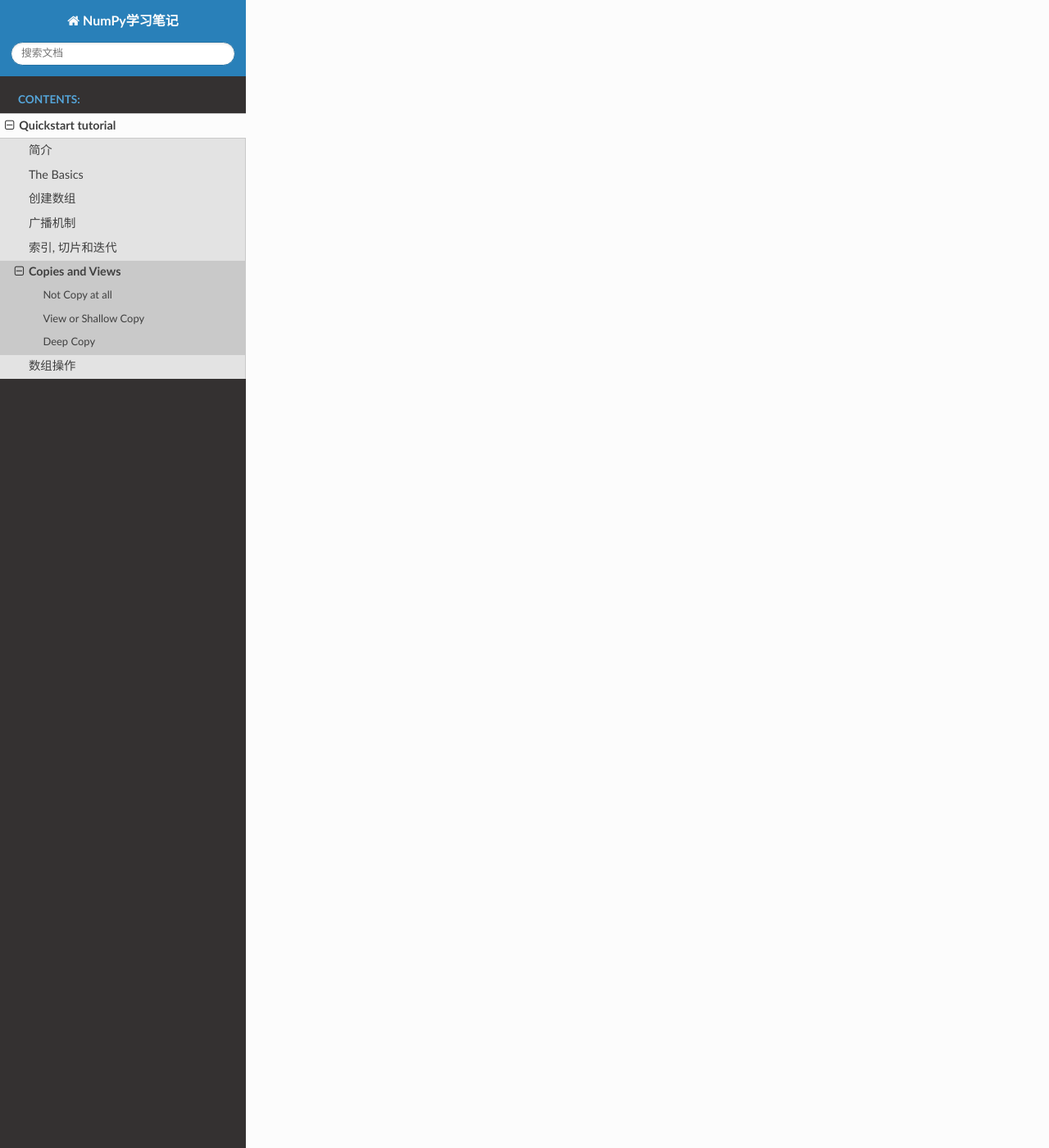
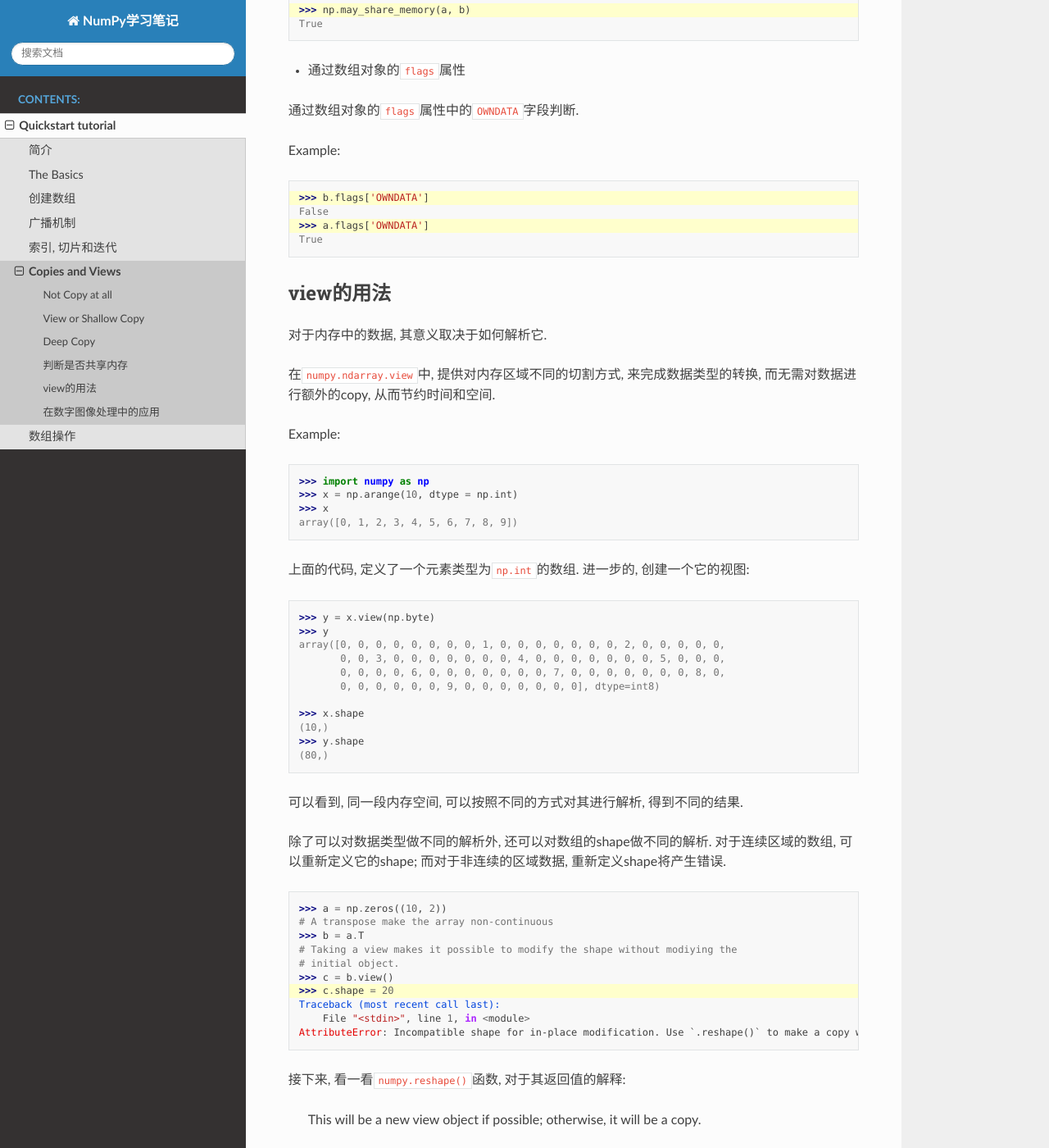
Before and after one commit to My-LearningNotes/NumPy, a Sphinx documentation site: the page built from source/tutorial/copies_and_views.rst, in a window 1280 px wide and 1400 px high, scrolled down 3856 px. Shown: the whole window at 82% size. Built offline with Sphinx 7.4.7 and the Read the Docs theme 2.0.0, drawn with Linux system fonts in a browser that asks for light colours; some of the changed text lies outside the part shown.

Commit message:
更新关于副本和视图的笔记

```diff
--- a/source/tutorial/copies_and_views.rst
+++ b/source/tutorial/copies_and_views.rst
@@ -134,6 +134,7 @@ View or Shallow Copy
     True
 
 
+
 Deep Copy
 ---------
 
@@ -161,3 +162,132 @@ The ``copy`` method makes a complete copy of the array and its data.
     >>> s = a[:, 1:3].copy()
     >>> s.base is a
     False
+
+
+******
+
+判断是否共享内存
+----------------
+
+* ``ndarray.base``
+
+通过\ ``ndarray.base``\ 属性判断当前的数组是否是另一个数组的视图.
+
+Example:
+
+.. code-block:: python
+    :emphasize-lines: 3
+
+    >>> a = np.arange(10)
+    >>> b = a.reshape(2, 5)
+    >>> b.base is a
+
+* ``np.may_share_memory()``
+
+通过\ ``np.may_share_memory()``\ 函数判断两个数组对象是否共享内存.
+
+Example:
+
+.. code-block:: python
+    :emphasize-lines: 1
+
+    >>> np.may_share_memory(a, b)
+    True
+
+* 通过数组对象的\ ``flags``\ 属性
+
+通过数组对象的\ ``flags``\ 属性中的\ ``OWNDATA``\ 字段判断.
+
+Example:
+
+.. code-block:: python
+    :emphasize-lines: 1, 3
+
+    >>> b.flags['OWNDATA']
+    False
+    >>> a.flags['OWNDATA']
+    True
+
+
+view的用法
+----------
+
+对于内存中的数据, 其意义取决于如何解析它.
+
+在\ ``numpy.ndarray.view``\ 中, 提供对内存区域不同的切割方式, 来完成数据类型的转换, 而无需对数据进行额外的copy, 从而节约时间和空间.
+
+Example:
+
+.. code-block:: python
+
+    >>> import numpy as np
+    >>> x = np.arange(10, dtype = np.int)
+    >>> x
+    array([0, 1, 2, 3, 4, 5, 6, 7, 8, 9])
+
+上面的代码, 定义了一个元素类型为\ ``np.int``\ 的数组.
+进一步的, 创建一个它的视图:
+
+.. code-block:: python
+
+    >>> y = x.view(np.byte)
+    >>> y
+    array([0, 0, 0, 0, 0, 0, 0, 0, 1, 0, 0, 0, 0, 0, 0, 0, 2, 0, 0, 0, 0, 0,
+           0, 0, 3, 0, 0, 0, 0, 0, 0, 0, 4, 0, 0, 0, 0, 0, 0, 0, 5, 0, 0, 0,
+           0, 0, 0, 0, 6, 0, 0, 0, 0, 0, 0, 0, 7, 0, 0, 0, 0, 0, 0, 0, 8, 0,
+           0, 0, 0, 0, 0, 0, 9, 0, 0, 0, 0, 0, 0, 0], dtype=int8)
+
+    >>> x.shape
+    (10,)
+    >>> y.shape
+    (80,)
+
+可以看到, 同一段内存空间, 可以按照不同的方式对其进行解析, 得到不同的结果.
+
+除了可以对数据类型做不同的解析外, 还可以对数组的shape做不同的解析.
+对于连续区域的数组, 可以重新定义它的shape; 而对于非连续的区域数据, 重新定义shape将产生错误.
+
+.. code-block:: python
+    :emphasize-lines: 7
+
+    >>> a = np.zeros((10, 2))
+    # A transpose make the array non-continuous
+    >>> b = a.T
+    # Taking a view makes it possible to modify the shape without modiying the
+    # initial object.
+    >>> c = b.view()
+    >>> c.shape = 20
+    Traceback (most recent call last):
+        File "<stdin>", line 1, in <module>
+    AttributeError: Incompatible shape for in-place modification. Use `.reshape()` to make a copy with the desired shape.
+
+接下来, 看一看\ ``numpy.reshape()``\ 函数, 对于其返回值的解释:
+
+    This will be a new view object if possible; otherwise, it will be a copy.
+
+    note: It is not always possible to change the shape of an array without copying the data.
+
+          If you want an error to be raise if the data is copied, you should assign the new shape to the shape attribute of the array.
+
+    其返回值可能是一个view, 或是一个copy.
+
+    当数据区域是连续的时候, 返回一个view; 否则返回一个copy.
+
+    如果希望其在返回一个copy时报错的话, 改变shape的方式就不能使用reshape()函数, 而应该直接改变这个数组的shape属性.
+    如上例中的c.shape = (20,), 在上例中, 如果使用c = b.view.reshape(20), 则此时c是b的一个copy.
+
+
+
+在数字图像处理中的应用
+----------------------
+
+当需要对输入图像三个通道进行相同的处理时, 使用\ ``cv2.split``\ 和\ ``cv2.merge``\ 是相当浪费资源的, 因为任何一个通道的数据对处理来说都是一样的,
+可以用view来将其转换为一维矩阵后再做处理, 这就不需要额外的内存和时间开销.
+
+.. code-block:: python
+
+    def createFlatView(array):
+        '''Return a 1D view of an array of any dimensionally'''
+        flatView = array.view()
+        flatView.shape = array.size
+        return flatView
```
